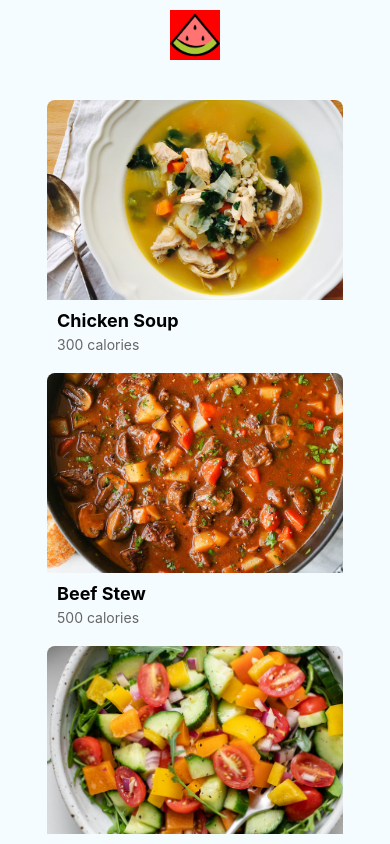
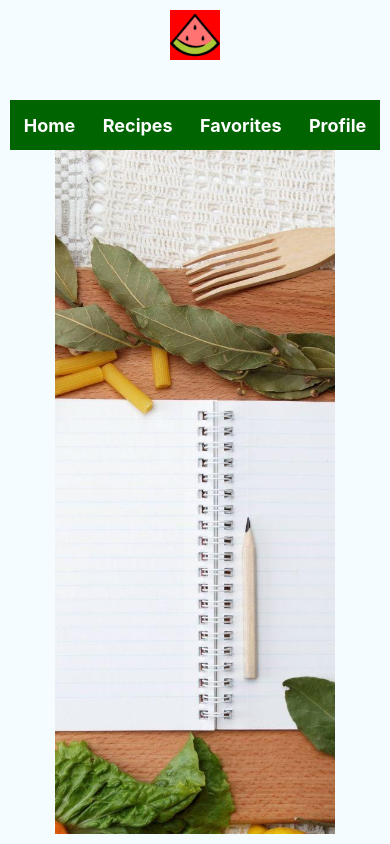
Before and after one commit to KanPeljto/Recipe-App-Vol5, a React Native app in the folder RecipeApp/: screen / in a window 390 px wide. Built offline with nearby package versions, Linux system fonts and the light colour scheme.

Commit message:
Added RecipeDetails and navigationbar design, working on Homepage. Got Favorites and Profile left to design

```diff
--- a/RecipeApp/App.js
+++ b/RecipeApp/App.js
@@ -1,58 +1,51 @@
 import React from 'react';
-import { StyleSheet, View } from 'react-native';
+import { StyleSheet, View, ScrollView, Image } from 'react-native';
 import { recipes } from './data/recipes';
 import RecipeCard from './components/RecipeCard';
-import { ScrollView } from 'react-native';
-import { Image } from 'react-native';
-import Recipe from './components/Recipe';
+import RecipeDetails from './components/RecipeDetails';
+import NavigationBar from './components/NavigationBar';
+import Home from './components/Home';
+
 
 const App = () => {
   return (
     <View style={styles.container}>
       <Image
-      source={require('./assets/central-icon.png')}
-      style={styles.icon}
-    />
-
-    <ScrollView style={styles.scrollView}>
-      {recipes.map(recipe => (
-        <RecipeCard key={recipe.id} recipe={recipe} />
-      ))}
-
-
-    </ScrollView>
+        source={require('./assets/central-icon.png')}
+        style={styles.icon}
+      />
+      <NavigationBar/>
+      <Home/>
+      {/* <ScrollView style={styles.scrollView}>
+        {recipes.map(recipe => (
+          <View key={recipe.id}>
+            <RecipeCard recipe={recipe} />
+            <RecipeDetails recipe={recipe} />
+          </View>
+        ))}
+      </ScrollView> */}
     </View>
   );
 };
 
 const styles = StyleSheet.create({
   container: {
-    flex:1,
+    flex: 1,
+    flexDirection: 'column',
     justifyContent: 'center',
     alignItems: 'center',
     padding: 10,
     backgroundColor: '#f5fcff',
   },
-
-  iconBarContainer: {
-    flex:1,
-    justifyContent: 'center',
-    alignItems: 'center',
-    padding: 10,
-    backgroundColor: 'orange',
-  },
-
   icon: {
-    width:50,
+    width: 50,
     height: 50,
     marginBottom: 40,
-    backgroundColor:'red'
+    backgroundColor: 'red',
   },
-
   scrollView: {
-    width:'80%',
-  }
-
+    width: '80%',
+  },
 });
 
 export default App;
--- /dev/null
+++ b/RecipeApp/components/Home.js
@@ -0,0 +1,35 @@
+import React from 'react';
+import { StyleSheet, View, Text,Image } from 'react-native';
+
+const Home = () => {
+  return (
+    <View style={styles.container}>
+      <Text style={styles.text}>Welcome to RecipeApp!</Text>
+      <Image source={require('../assets/background.jpeg')} style={styles.backgroundImage}/>
+    </View>
+  );
+};
+
+const styles = StyleSheet.create({
+  container: {
+    flex: 1,
+    justifyContent: 'center',
+    alignItems: 'center',
+    backgroundColor: '#fff',
+  },
+  text: {
+    fontSize: 24,
+    fontWeight: 'bold',
+    color: '#333',
+  },
+  backgroundImage: {
+    flex: 1,
+    width: '100%',
+    height: '100%',
+    resizeMode: 'cover',
+    position: 'absolute',
+    zIndex: 0,
+  },
+});
+
+export default Home;
--- /dev/null
+++ b/RecipeApp/components/NavigationBar.js
@@ -0,0 +1,32 @@
+
+import React from 'react';
+import { StyleSheet, View, Text } from 'react-native';
+
+const NavigationBar = () => {
+  return (
+    <View style={styles.container}>
+      <Text style={styles.text}>Home</Text>
+      <Text style={styles.text}>Recipes</Text>
+      <Text style={styles.text}>Favorites</Text>
+      <Text style={styles.text}>Profile</Text>
+    </View>
+  );
+};
+
+const styles = StyleSheet.create({
+  container: {
+    flexDirection: 'row',
+    justifyContent: 'space-around',
+    alignItems: 'center',
+    backgroundColor: 'darkgreen',
+    height: 50,
+    width: '100%',
+  },
+  text: {
+    fontSize: 18,
+    fontWeight: 'bold',
+    color: 'white',
+  },
+});
+
+export default NavigationBar;
--- a/RecipeApp/components/Recipe.js
+++ /dev/null
@@ -1,44 +0,0 @@
-import React from 'react';
-import { StyleSheet, View, Image, Text } from 'react-native';
-
-const Recipe = ({ recipe }) => {
-    return (
-      <View>
-        <Text style={styles.title}>{recipe.title}</Text>
-        <Text style={styles.ingredients}>Ingredients:</Text>
-        <Text style={styles.ingredient}>{recipe.ingredients.join(', ')}</Text>
-        <Text style={styles.instructions}>Instructions:</Text>
-        <Text style={styles.instruction}>{recipe.instructions.join('\n')}</Text>
-      </View>
-    );
-  };
-
-  const styles = StyleSheet.create({
-    title: {
-      fontSize: 24,
-      fontWeight: 'bold',
-      marginBottom: 10,
-    },
-    ingredients: {
-      fontSize: 18,
-      fontWeight: 'bold',
-      marginTop: 10,
-      marginBottom: 5,
-    },
-    ingredient: {
-      fontSize: 16,
-      marginBottom: 5,
-    },
-    instructions: {
-      fontSize: 18,
-      fontWeight: 'bold',
-      marginTop: 10,
-      marginBottom: 5,
-    },
-    instruction: {
-      fontSize: 16,
-      marginBottom: 5,
-    },
-  });
-
-  export default Recipe;
--- /dev/null
+++ b/RecipeApp/components/RecipeDetails.js
@@ -0,0 +1,46 @@
+import React from 'react';
+import { StyleSheet, View, Text, Image } from 'react-native';
+
+const RecipeDetails = ({ recipe }) => {
+  return (
+    <View style={styles.container}>
+      <Text style={styles.title}>Steps to Make {recipe.title}</Text>
+      <View style={styles.stepsContainer}>
+        {recipe.steps.map((step, index) => (
+          <View key={index} style={styles.stepContainer}>
+            <Text style={styles.stepNumber}>{index + 1}.</Text>
+            <Text style={styles.stepText}>{step}</Text>
+          </View>
+        ))}
+      </View>
+    </View>
+  );
+};
+
+const styles = StyleSheet.create({
+  container: {
+    padding: 10,
+  },
+  title: {
+    fontSize: 20,
+    fontWeight: 'bold',
+    marginBottom: 10,
+  },
+  stepsContainer: {
+    marginLeft: 10,
+  },
+  stepContainer: {
+    flexDirection: 'row',
+    alignItems: 'flex-start',
+    marginBottom: 5,
+  },
+  stepNumber: {
+    fontWeight: 'bold',
+    marginRight: 5,
+  },
+  stepText: {
+    flex: 1,
+  },
+});
+
+export default RecipeDetails;
--- a/RecipeApp/data/recipes.js
+++ b/RecipeApp/data/recipes.js
@@ -4,24 +4,51 @@ export const recipes = [
     title: 'Chicken Soup',
     image: require('../assets/chicken-soup.jpeg'),
     calories: 300,
+    steps: [
+      'In a large pot, heat olive oil over medium heat.',
+      'Add diced onions, carrots, and celery. Cook until softened, about 5 minutes.',
+      'Add chicken broth, diced chicken, and any desired seasonings (such as salt, pepper, and thyme).',
+      'Simmer for 20-30 minutes until chicken is cooked through and flavors are melded together.',
+      'Serve hot and enjoy!',
+    ],
   },
   {
     id: 2,
     title: 'Beef Stew',
     image: require('../assets/beef-stew.jpeg'),
     calories: 500,
+    steps: [
+      'Heat olive oil in a large pot over medium-high heat.',
+      'Add diced onions, carrots, and celery. Cook until softened, about 5 minutes.',
+      'Add cubed beef, potatoes, beef broth, and any desired seasonings (such as salt, pepper, and rosemary).',
+      'Simmer for 1-2 hours until beef is tender and stew is thickened.',
+      'Serve hot and enjoy!',
+    ],
   },
   {
     id: 3,
     title: 'Vegetable Salad',
     image: require('../assets/vegetable-salad.jpeg'),
     calories: 100,
+    steps: [
+      'Wash and chop your favorite vegetables (such as lettuce, tomatoes, cucumbers, and bell peppers).',
+      'Toss vegetables in a large bowl.',
+      'Drizzle with your favorite salad dressing and toss to coat evenly.',
+      'Serve chilled and enjoy!',
+    ],
   },
-
   {
     id: 4,
     title: 'Pizza',
     image: require('../assets/pizza.jpeg'),
     calories: 800,
-    }
+    steps: [
+      'Preheat your oven to 450°F (230°C).',
+      'Roll out pizza dough on a floured surface to desired thickness.',
+      'Spread pizza sauce evenly over the dough.',
+      'Top with your favorite toppings (such as cheese, pepperoni, vegetables, etc.).',
+      'Bake in preheated oven for 10-15 minutes until crust is golden brown and cheese is bubbly.',
+      'Slice and serve hot!',
+    ],
+  },
 ];
```
Also changed, not shown: RecipeApp/assets/background.jpeg (added), 1 other file (tests, documents, lock files or other folders). Lines whose indentation alone changed are shown as unchanged.
